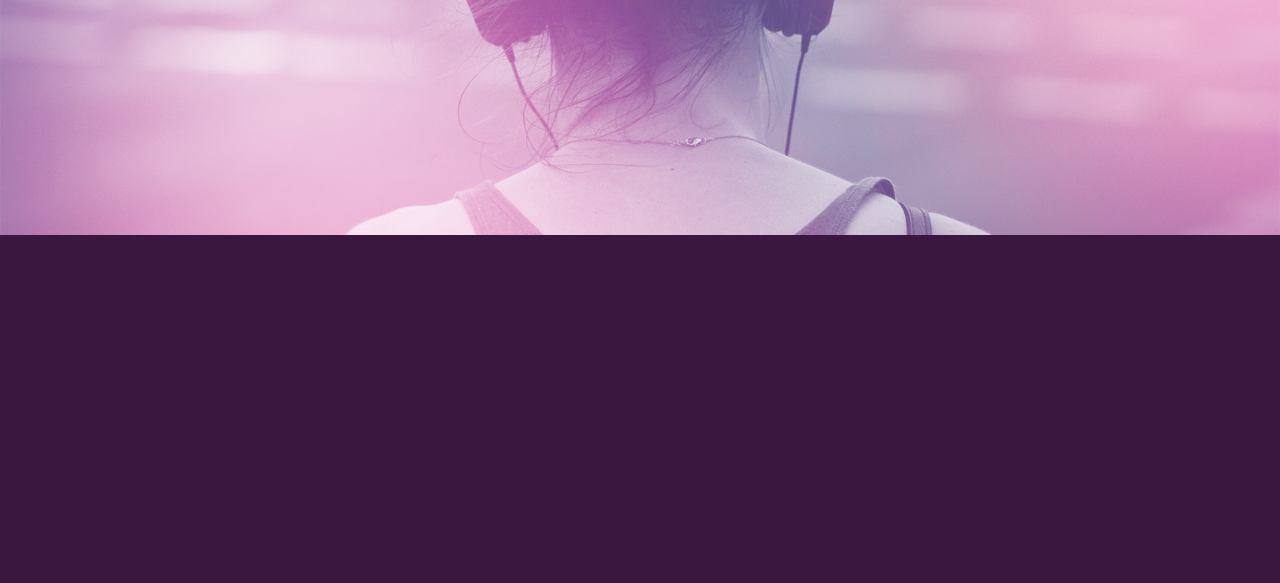
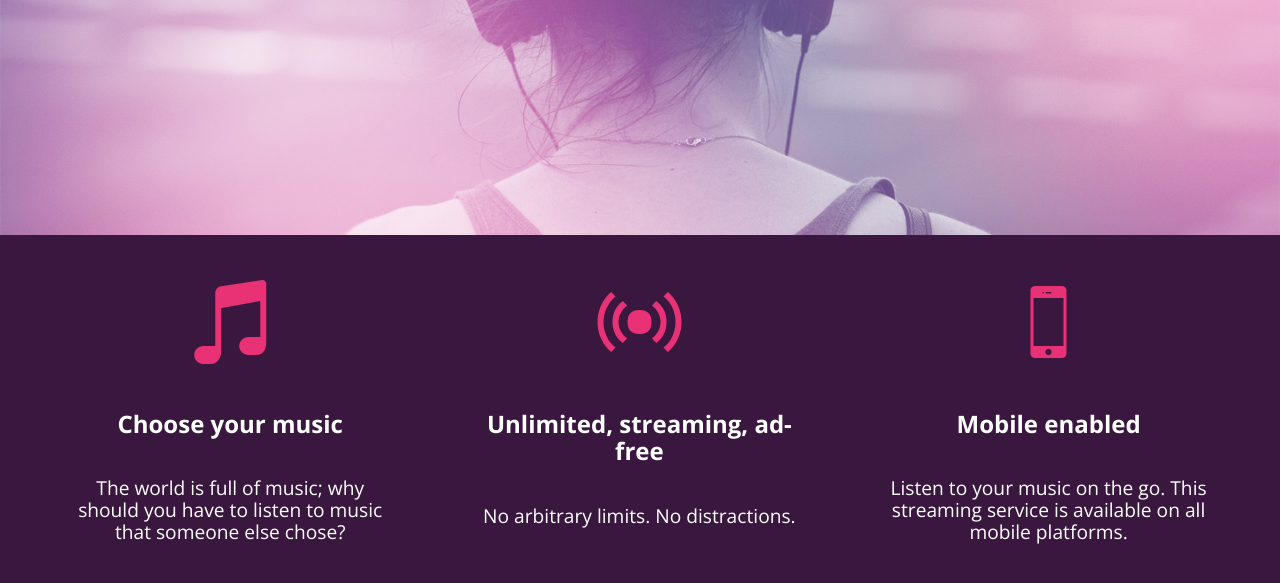
Before and after one commit to aredub4/bloc-jams, a plain HTML site: page index.html in a window 1280 px wide. Shown: the part 459-1042 px from the top of the page. Drawn offline with nearby package versions, Linux system fonts and the light colour scheme; files that its build step writes are made by us from their sources.

Commit message:
checkpoint 29: complete

```diff
--- a/index.html
+++ b/index.html
@@ -36,6 +36,7 @@
                  <h5 class="point-title">Mobile enabled</h5>
                  <p class="point-description">Listen to your music on the go. This streaming service is available on all mobile platforms.</p>
              </div>
+             <script src="scripts/utilities.js"></script>
              <script src="scripts/landing.js"></script>
          </section>
       </body>
--- a/scripts/landing.js
+++ b/scripts/landing.js
@@ -1,18 +1,25 @@
-var animatePoints = function() {
+var pointsArray = document.getElementsByClassName('point');
+var revealPoint = function(point) {
+   point.style.opacity = 1;
+   point.style.transform = "scaleX(1) translateY(0)";
+   point.style.msTransform = "scaleX(1) translateY(0)";
+   point.style.WebkitTransform = "scaleX(1) translateY(0)";
+ };
 
-   var points = document.getElementsByClassName('point');
+var animatePoints = function(points) {
+  forEach(points, revealPoint);
+}
 
-   var revealPoint = function(index) {
-     points[index].style.opacity = 1;
-     points[index].style.transform = "scaleX(1) translateY(0)";
-     points[index].style.msTransform = "scaleX(1) translateY(0)";
-     points[index].style.WebkitTransform = "scaleX(1) translateY(0)";
+   window.onload = function() {
+     if (window.innerHeight > 950) {
+         animatePoints(pointsArray);
+     }
 
-   }
-
-   };
-
-   for (var i = 0; i < points.length; i++) {
-
-   }
-};
+     //var sellingPoints = document.getElementsByClassName('selling-points')[0];
+     //var scrollDistance = sellingPoints.getBoundingClientRect().top - window.innerHeight + 200;
+     window.addEventListener('scroll', function(event) {
+       if (pointsArray[0].getBoundingClientRect().top <=500) {
+              animatePoints(pointsArray);
+            }
+     });
+ }
--- /dev/null
+++ b/scripts/utilities.js
@@ -0,0 +1,5 @@
+function forEach(array, callback) {
+  for ( var i = 0; 0 < array.length; i++) {
+    callback(array[i]);
+  }
+}
```
